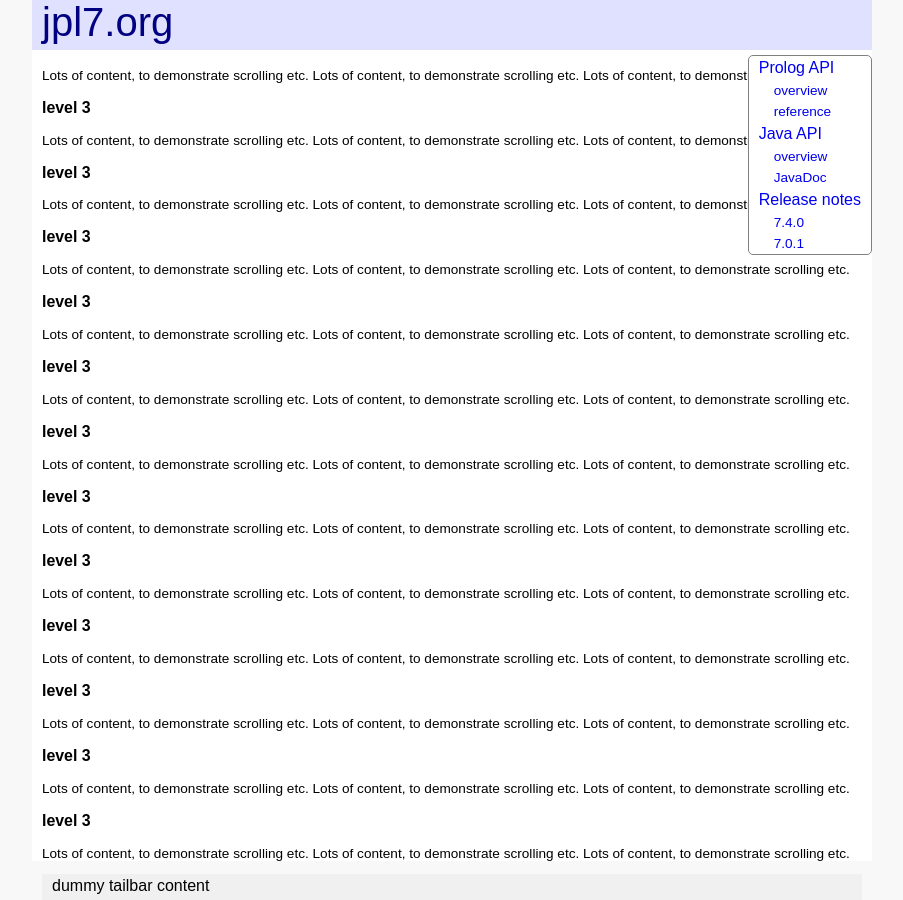
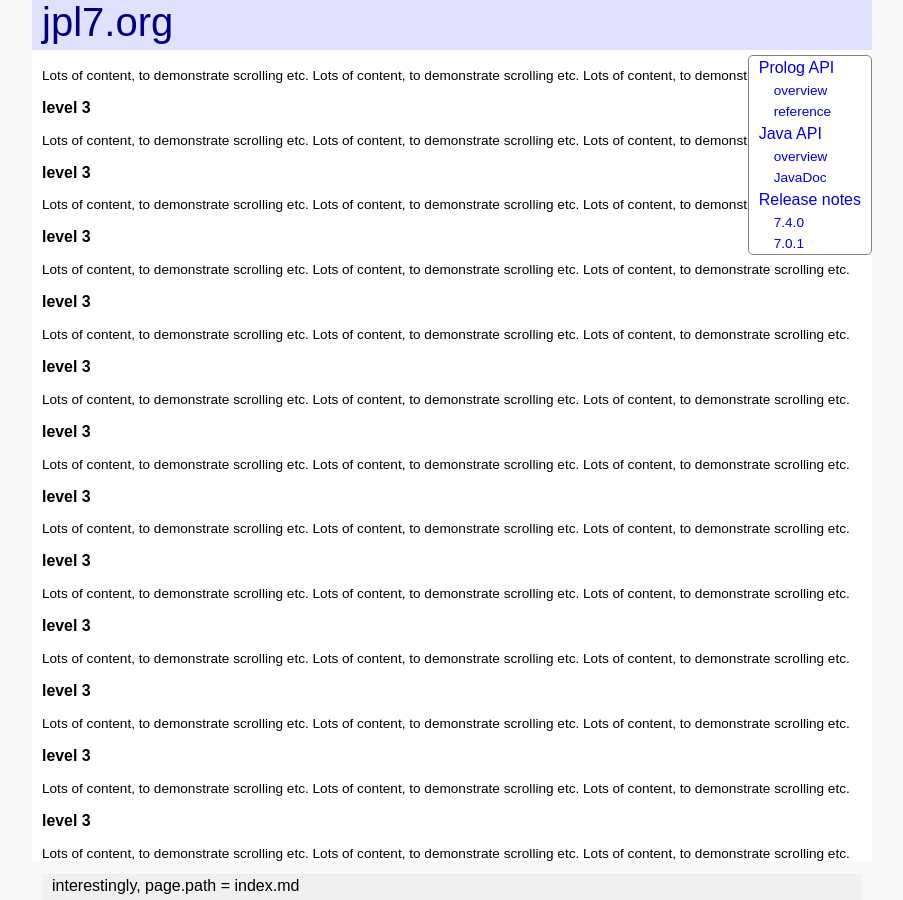
Before and after one commit to anionic/jpl-nav, a Jekyll site: the page built from docs/index.md, in a window 1280 px wide and 900 px high, scrolled down 641 px. Shown: the whole window, without its empty margins (188-1091 px from the left). Built offline with Jekyll 4.4.1, drawn with Linux system fonts in a browser that asks for light colours.

Commit message:
Update default.html

```diff
--- a/docs/_layouts/default.html
+++ b/docs/_layouts/default.html
@@ -217,7 +217,7 @@
 			</div>
 			<div class="tailbarX">
 				<div class="tailbar">
-					dummy tailbar content
+					interestingly, page.path = {{ page.path }}
 				<div>
 			</div>
 		</body>
```
